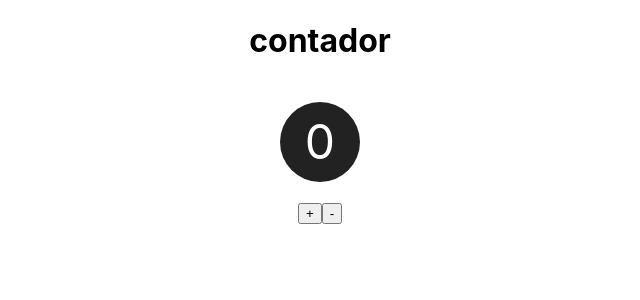
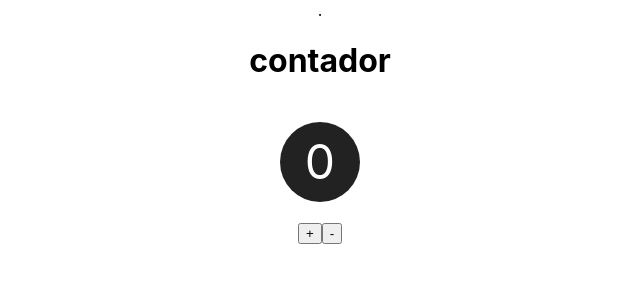
Before and after one commit to codingscode/Framework-Next, a Next.js app in the folder 001/exercicos-1/: page /estado/contador in a window 1280 px wide. Shown: the top 300 px of the page, without its empty margins (320-960 px from the left). Built offline with nearby package versions, Linux system fonts and the light colour scheme.

Commit message:
parte 61

```diff
--- a/001/exercicos-1/pages/estado/contador.jsx
+++ b/001/exercicos-1/pages/estado/contador.jsx
@@ -13,7 +13,7 @@ export default function contador() {
 
    return (
       <div style={{ display: 'flex', flexDirection: 'column', justifyContent: 'center',
-           alignItems: 'center' }} >
+           alignItems: 'center' }} >.
          <h1>contador</h1>
          <ContadorDisplay numero={numero} />
          <div>
```
Also changed, not shown: 001/exercicos-1/pages/estado/formulario.jsx (added, +17 -0 lines), 1 other file (tests, documents, lock files or other folders).
